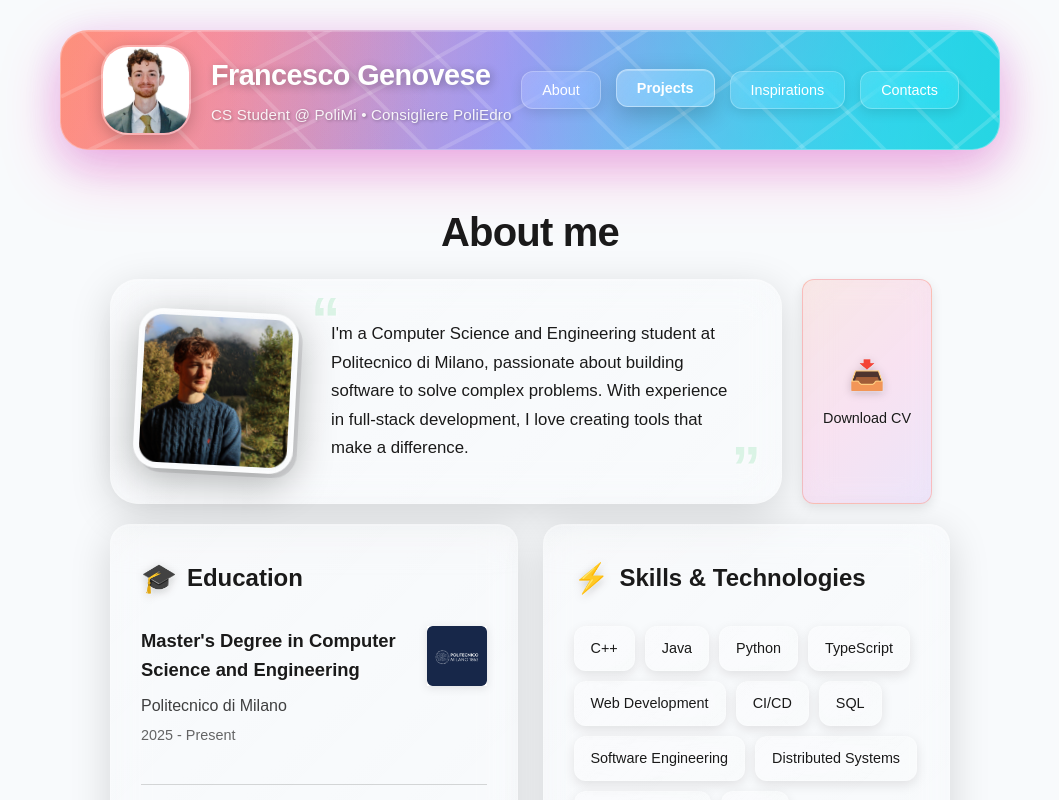
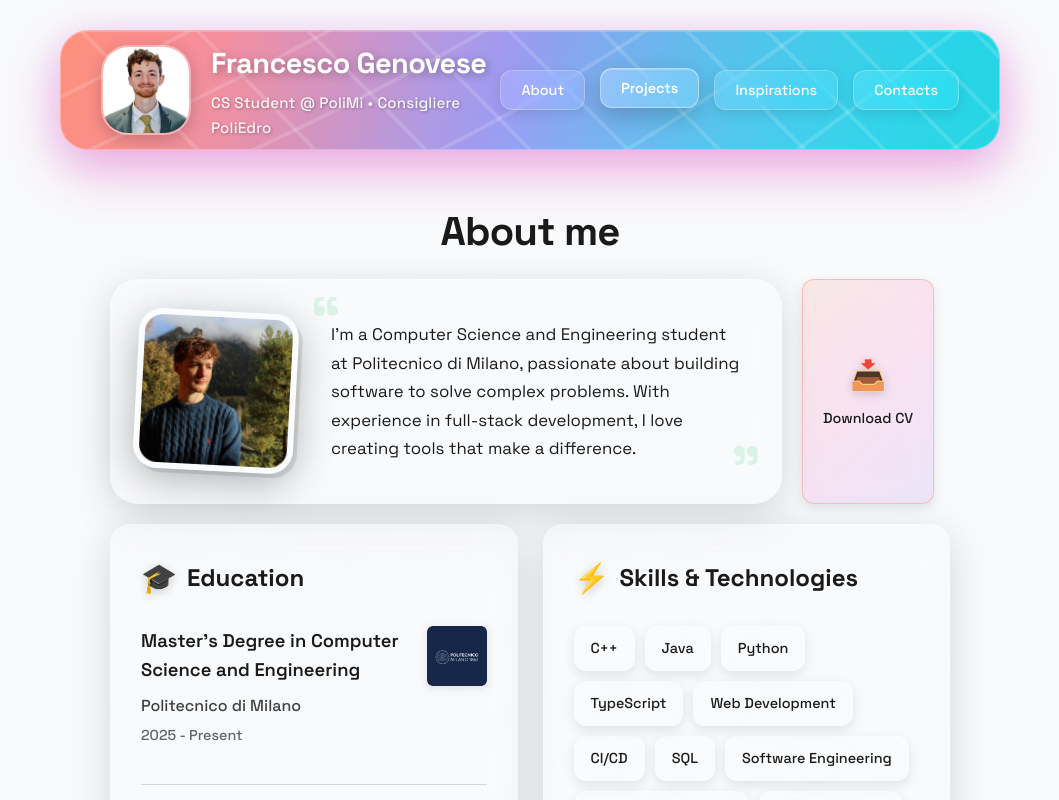
Before and after one commit to frephs/frephs.github.io, a React (Vite) app: page / in a window 1280 px wide. Shown: the top 800 px of the page, without its empty margins (110-1169 px from the left). Built offline with nearby package versions, Linux system fonts and the light colour scheme.

Commit message:
fix: font

```diff
--- a/src/index.css
+++ b/src/index.css
@@ -1,4 +1,4 @@
-@import url('https://fonts.googleapis.com/css2?family=Inter:wght@400;500;600;700;900&display=swap');
+@import url('https://fonts.googleapis.com/css2?family=Inter:wght@400;500;600;700;900&family=Space+Grotesk:wght@300;400;500;600;700&display=swap');
 
 :root {
   /* Fonts */
```
